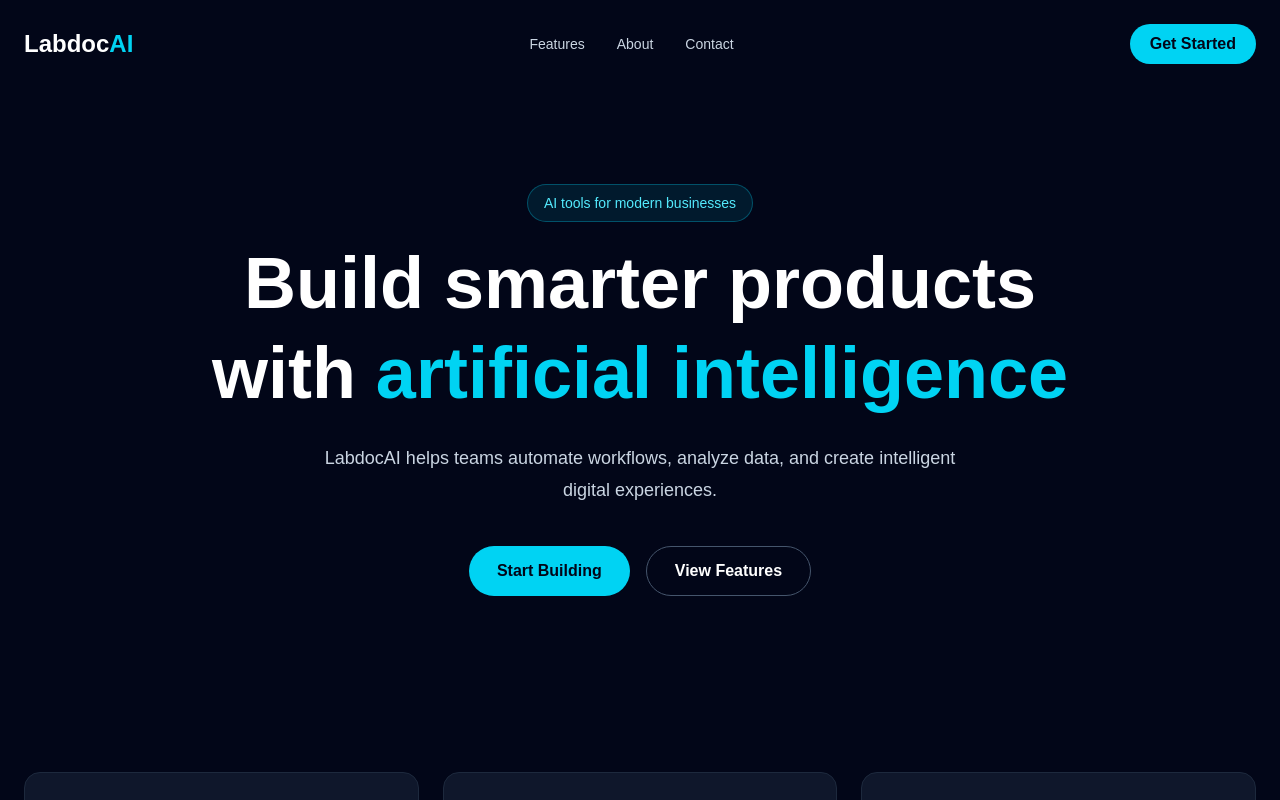
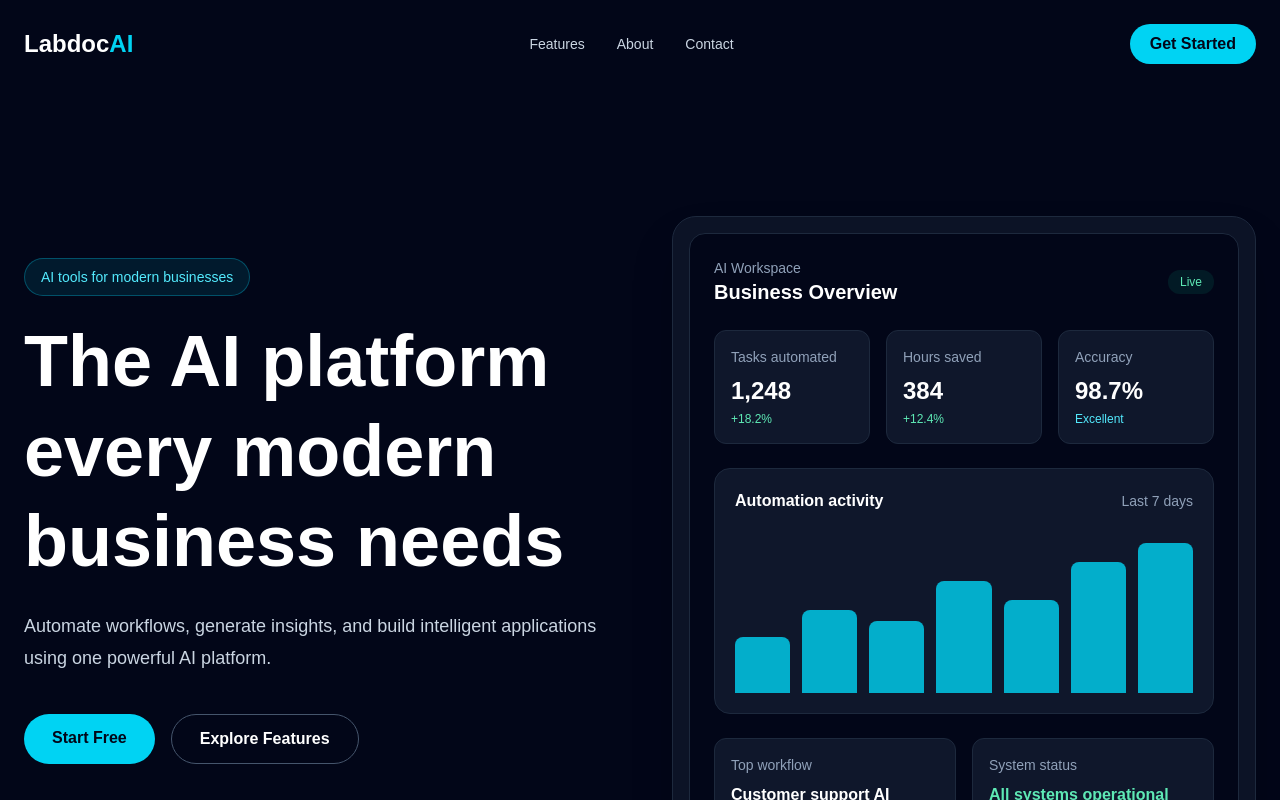
Before and after one commit to Bijnek81SE/my-website, a Next.js app: page / in a window 1280 px wide. Shown: the top 800 px of the page. Built offline with nearby package versions, Linux system fonts and the light colour scheme.

Commit message:
Improve hero section

```diff
--- a/components/Hero.tsx
+++ b/components/Hero.tsx
@@ -1,31 +1,116 @@
 export default function Hero() {
   return (
-    <section className="mx-auto flex max-w-7xl flex-col items-center px-6 py-24 text-center">
-      <p className="mb-4 rounded-full border border-cyan-400/30 bg-cyan-400/10 px-4 py-2 text-sm text-cyan-300">
+    <section className="relative overflow-hidden px-6 py-24 sm:py-32">
+      <div className="absolute inset-0 -z-10">
+        <div className="absolute left-1/2 top-0 h-72 w-72 -translate-x-1/2 rounded-full bg-cyan-400/20 blur-3xl" />
+        <div className="absolute right-10 top-40 h-64 w-64 rounded-full bg-blue-500/20 blur-3xl" />
+      </div>
+
+      <div className="mx-auto grid max-w-7xl items-center gap-16 lg:grid-cols-2">
+        <div>
+          <p className="mb-5 inline-flex rounded-full border border-cyan-400/30 bg-cyan-400/10 px-4 py-2 text-sm font-medium text-cyan-300">
             AI tools for modern businesses
           </p>
 
-      <h1 className="max-w-4xl text-5xl font-bold leading-tight md:text-7xl">
-        Build smarter products with
-        <span className="text-cyan-400"> artificial intelligence</span>
+          <h1 className="max-w-3xl text-5xl font-bold leading-tight sm:text-6xl lg:text-7xl">
+            The AI platform every modern business needs
           </h1>
 
           <p className="mt-6 max-w-2xl text-lg leading-8 text-slate-300">
-        LabdocAI helps teams automate workflows, analyze data, and create
-        intelligent digital experiences.
+            Automate workflows, generate insights, and build intelligent
+            applications using one powerful AI platform.
           </p>
 
           <div className="mt-10 flex flex-col gap-4 sm:flex-row">
-        <button className="rounded-full bg-cyan-400 px-7 py-3 font-semibold text-slate-950 hover:bg-cyan-300">
-          Start Building
-        </button>
+            <a
+              href="#contact"
+              className="rounded-full bg-cyan-400 px-7 py-3 text-center font-semibold text-slate-950 transition hover:bg-cyan-300"
+            >
+              Start Free
+            </a>
 
             <a
               href="#features"
-          className="rounded-full border border-slate-600 px-7 py-3 font-semibold hover:border-white"
+              className="rounded-full border border-slate-600 px-7 py-3 text-center font-semibold transition hover:border-white"
             >
-          View Features
+              Explore Features
             </a>
+          </div>
+
+          <div className="mt-10 flex flex-wrap gap-6 text-sm text-slate-400">
+            <span>✓ No credit card</span>
+            <span>✓ Fast setup</span>
+            <span>✓ Secure by design</span>
+          </div>
+        </div>
+
+        <div className="relative">
+          <div className="rounded-3xl border border-slate-800 bg-slate-900/80 p-4 shadow-2xl backdrop-blur">
+            <div className="rounded-2xl border border-slate-800 bg-slate-950 p-6">
+              <div className="mb-6 flex items-center justify-between">
+                <div>
+                  <p className="text-sm text-slate-400">AI Workspace</p>
+                  <h2 className="text-xl font-semibold">Business Overview</h2>
+                </div>
+
+                <span className="rounded-full bg-emerald-400/10 px-3 py-1 text-xs text-emerald-300">
+                  Live
+                </span>
+              </div>
+
+              <div className="grid gap-4 sm:grid-cols-3">
+                <div className="rounded-xl border border-slate-800 bg-slate-900 p-4">
+                  <p className="text-sm text-slate-400">Tasks automated</p>
+                  <p className="mt-2 text-2xl font-bold">1,248</p>
+                  <p className="mt-1 text-xs text-emerald-300">+18.2%</p>
+                </div>
+
+                <div className="rounded-xl border border-slate-800 bg-slate-900 p-4">
+                  <p className="text-sm text-slate-400">Hours saved</p>
+                  <p className="mt-2 text-2xl font-bold">384</p>
+                  <p className="mt-1 text-xs text-emerald-300">+12.4%</p>
+                </div>
+
+                <div className="rounded-xl border border-slate-800 bg-slate-900 p-4">
+                  <p className="text-sm text-slate-400">Accuracy</p>
+                  <p className="mt-2 text-2xl font-bold">98.7%</p>
+                  <p className="mt-1 text-xs text-cyan-300">Excellent</p>
+                </div>
+              </div>
+
+              <div className="mt-6 rounded-2xl border border-slate-800 bg-slate-900 p-5">
+                <div className="mb-5 flex items-center justify-between">
+                  <p className="font-semibold">Automation activity</p>
+                  <p className="text-sm text-slate-400">Last 7 days</p>
+                </div>
+
+                <div className="flex h-40 items-end gap-3">
+                  {[35, 52, 45, 70, 58, 82, 94].map((height, index) => (
+                    <div
+                      key={index}
+                      className="flex-1 rounded-t-lg bg-cyan-400/80"
+                      style={{ height: `${height}%` }}
+                    />
+                  ))}
+                </div>
+              </div>
+
+              <div className="mt-6 grid gap-4 sm:grid-cols-2">
+                <div className="rounded-xl border border-slate-800 bg-slate-900 p-4">
+                  <p className="text-sm text-slate-400">Top workflow</p>
+                  <p className="mt-2 font-semibold">Customer support AI</p>
+                </div>
+
+                <div className="rounded-xl border border-slate-800 bg-slate-900 p-4">
+                  <p className="text-sm text-slate-400">System status</p>
+                  <p className="mt-2 font-semibold text-emerald-300">
+                    All systems operational
+                  </p>
+                </div>
+              </div>
+            </div>
+          </div>
+        </div>
       </div>
     </section>
   );
```
Lines whose indentation alone changed are shown as unchanged.
